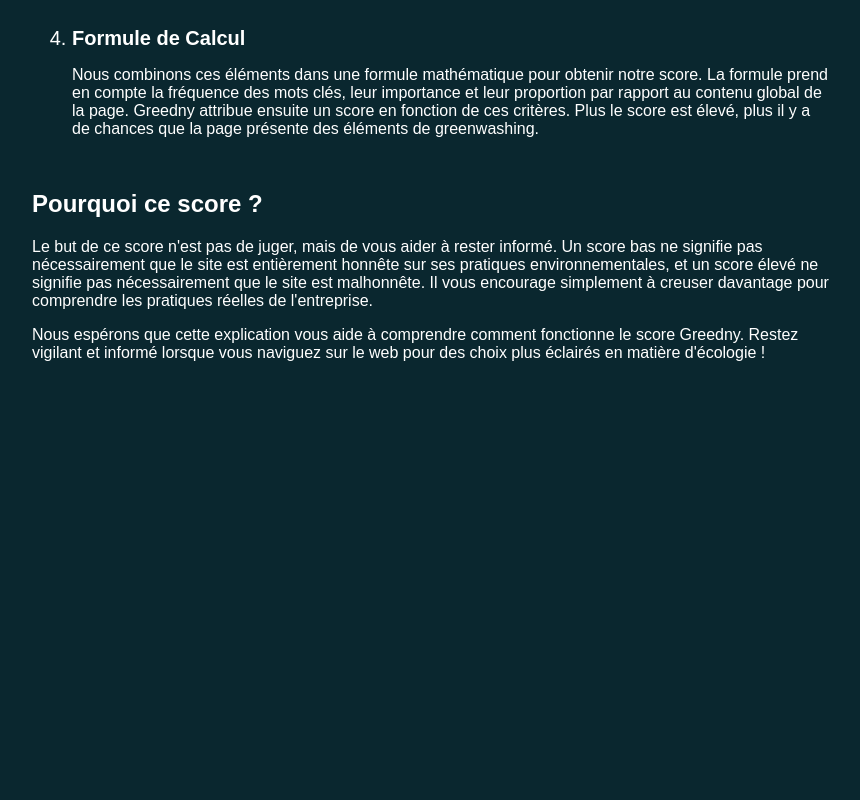
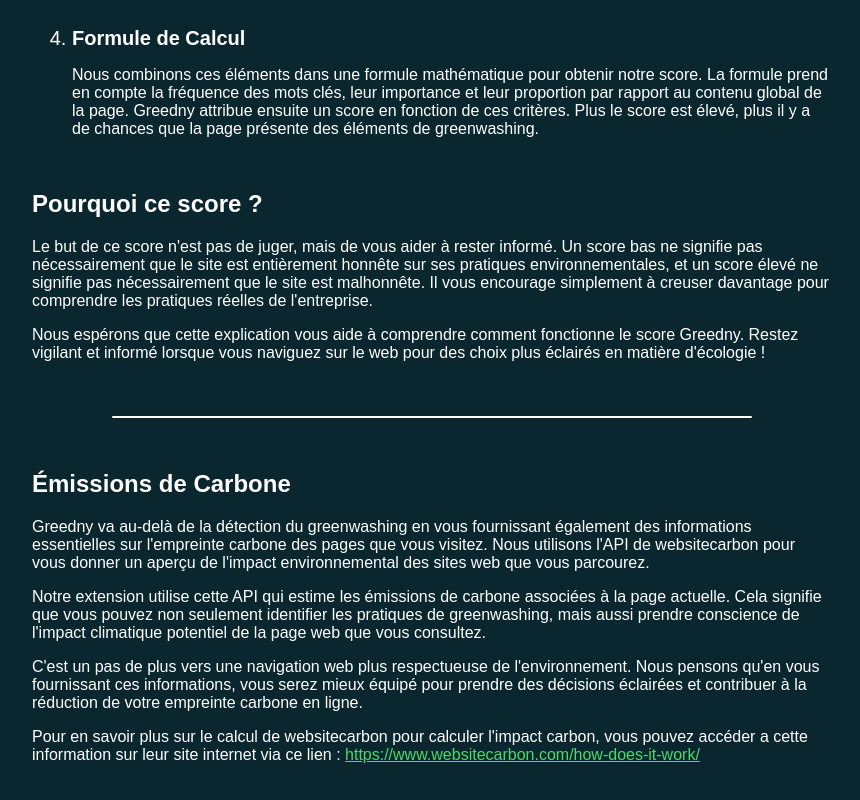
Before and after one commit to aubrian-ecv/hackathon-2023, a browser extension: page about.html in a window 1280 px wide. Shown: the part 1549-2349 px from the top of the page, without its empty margins (208-1068 px from the left). Before the commit the page ends 1947 px from the top, so only its background shows below. Drawn offline with Linux system fonts and the light colour scheme; a web font is replaced by a local one.

Commit message:
:sparkles: Add section about carbon and update CSS.

```diff
--- a/about.css
+++ b/about.css
@@ -34,3 +34,24 @@
     font-size: 1.25rem;
     padding-top: 15px;
 }
+
+a {
+    color: #48DC68
+}
+
+.greedny-score {
+    position: relative;
+    padding-bottom: 2.5rem;
+}
+.greedny-score::after {
+    position: absolute;
+    bottom: 0;
+    left: 0;
+    right: 0;
+    content: '';
+    width: 80%;
+    height: 2px;
+    border-radius: 2px;
+    background-color: white;
+    margin: 0 auto;
+}
--- a/about.html
+++ b/about.html
@@ -15,35 +15,46 @@
         <h1 class="title">Greedny</h1>
     </div>
 
+    <section class="greedny-score">
         <h2>Comprendre le Score de Greedny</h1>
 
-    <p>Bienvenue sur Greedny, l'extension Chrome dédiée à vous aider à déceler le greenwashing sur les pages que vous
-        consultez. Nous croyons en la transparence et en la responsabilité environnementale des entreprises, c'est
+            <p>Bienvenue sur Greedny, l'extension Chrome dédiée à vous aider à déceler le greenwashing sur les pages que
+                vous
+                consultez. Nous croyons en la transparence et en la responsabilité environnementale des entreprises,
+                c'est
                 pourquoi nous avons créé cet outil pour vous.</p>
 
             <h2>Comment fonctionne Greedny ?</h2>
 
-    <p>Notre extension utilise une méthodologie de calcul sophistiquée pour évaluer le score de greenwashing d'une page
-        web. Cependant, il est essentiel de comprendre que ce score peut varier en fonction du type de page que vous
+            <p>Notre extension utilise une méthodologie de calcul sophistiquée pour évaluer le score de greenwashing
+                d'une page
+                web. Cependant, il est essentiel de comprendre que ce score peut varier en fonction du type de page que
+                vous
                 consultez. Le score est plus pertinent sur les pages produits, car elles contiennent généralement plus
                 d'informations spécifiques sur les produits et les pratiques des fabricants.</p>
 
             <h2>Pourquoi un score bas ne signifie pas nécessairement une absence de greenwashing ?</h2>
 
-    <p>Un score bas sur Greedny ne garantit pas que le site web ou le fabricant ne pratique pas le greenwashing. Il
-        indique simplement que la page actuelle présente moins d'indices de greenwashing par rapport à d'autres pages
-        que nous avons analysées. Il est crucial de rester vigilant et de ne pas vous fier uniquement au score.</p>
+            <p>Un score bas sur Greedny ne garantit pas que le site web ou le fabricant ne pratique pas le greenwashing.
+                Il
+                indique simplement que la page actuelle présente moins d'indices de greenwashing par rapport à d'autres
+                pages
+                que nous avons analysées. Il est crucial de rester vigilant et de ne pas vous fier uniquement au score.
+            </p>
 
             <h2>Pourquoi un score élevé ne garantit pas l'absence de greenwashing ?</h2>
 
             <p>De même, un score élevé ne signifie pas automatiquement que le site web ou le fabricant est exempt de
-        greenwashing. Il suggère simplement que la page actuelle présente moins d'indices de greenwashing que d'autres
+                greenwashing. Il suggère simplement que la page actuelle présente moins d'indices de greenwashing que
+                d'autres
                 pages. Cela ne remplace pas la nécessité de faire des recherches approfondies.</p>
 
             <h2>L'objectif de Greedny</h2>
 
-    <p>Notre objectif principal est d'informer les utilisateurs et de les encourager à se renseigner davantage sur les
-        fabricants et les produits. Le score de Greedny est conçu comme un point de départ pour susciter la curiosité et
+            <p>Notre objectif principal est d'informer les utilisateurs et de les encourager à se renseigner davantage
+                sur les
+                fabricants et les produits. Le score de Greedny est conçu comme un point de départ pour susciter la
+                curiosité et
                 l'engagement dans la recherche d'informations plus détaillées sur les pratiques environnementales des
                 entreprises.</p>
 
@@ -51,23 +62,30 @@
 
             <ol>
                 <li><strong>Mots Clés</strong>
-            <p>Nous commençons par analyser le contenu de la page pour rechercher des mots clés liés au greenwashing.
-                Par exemple, des termes comme "écologique," "responsable," ou "vert" peuvent être pris en compte. Plus
+                    <p>Nous commençons par analyser le contenu de la page pour rechercher des mots clés liés au
+                        greenwashing.
+                        Par exemple, des termes comme "écologique," "responsable," ou "vert" peuvent être pris en
+                        compte. Plus
                         il y a de ces mots clés, plus le score augmente.</p>
                 </li>
                 <li><strong>Poids des Mots Clés</strong>
-            <p>Ensuite, nous regardons à quel point ces mots clés sont importants sur la page. Par exemple, si un site
-                utilise fréquemment des termes écologiques dans de gros titres ou des descriptions de produits, cela
+                    <p>Ensuite, nous regardons à quel point ces mots clés sont importants sur la page. Par exemple, si
+                        un site
+                        utilise fréquemment des termes écologiques dans de gros titres ou des descriptions de produits,
+                        cela
                         compte davantage que s'ils sont cachés dans de petits paragraphes.</p>
                 </li>
                 <li><strong>Proportion de Mots Clés</strong>
-            <p>Nous considérons également combien de mots de la page sont liés au greenwashing par rapport au nombre
+                    <p>Nous considérons également combien de mots de la page sont liés au greenwashing par rapport au
+                        nombre
                         total de mots sur la page. Cela nous donne une idée de l'importance relative de ces mots.</p>
                 </li>
                 <li><strong>Formule de Calcul</strong>
                     <p>Nous combinons ces éléments dans une formule mathématique pour obtenir notre score. La
-                formule prend en compte la fréquence des mots clés, leur importance et leur proportion par rapport au
-                contenu global de la page. Greedny attribue ensuite un score en fonction de ces critères. Plus le score
+                        formule prend en compte la fréquence des mots clés, leur importance et leur proportion par
+                        rapport au
+                        contenu global de la page. Greedny attribue ensuite un score en fonction de ces critères. Plus
+                        le score
                         est élevé, plus il y a de chances que la page présente des éléments de greenwashing.</p>
                 </li>
             </ol>
@@ -75,12 +93,35 @@
             <h2>Pourquoi ce score ?</h2>
 
             <p>Le but de ce score n'est pas de juger, mais de vous aider à rester informé. Un score bas ne signifie pas
-        nécessairement que le site est entièrement honnête sur ses pratiques environnementales, et un score élevé ne
-        signifie pas nécessairement que le site est malhonnête. Il vous encourage simplement à creuser davantage pour
+                nécessairement que le site est entièrement honnête sur ses pratiques environnementales, et un score
+                élevé ne
+                signifie pas nécessairement que le site est malhonnête. Il vous encourage simplement à creuser davantage
+                pour
                 comprendre les pratiques réelles de l'entreprise.</p>
 
-    <p>Nous espérons que cette explication vous aide à comprendre comment fonctionne le score Greedny. Restez vigilant
+            <p>Nous espérons que cette explication vous aide à comprendre comment fonctionne le score Greedny. Restez
+                vigilant
                 et informé lorsque vous naviguez sur le web pour des choix plus éclairés en matière d'écologie !</p>
+    </section>
+    <section class="carbon-score">
+        <h2>Émissions de Carbone</h2>
+
+        <p>Greedny va au-delà de la détection du greenwashing en vous fournissant également des informations
+            essentielles sur l'empreinte carbone des pages que vous visitez. Nous utilisons l'API
+            de <span lang="en">websitecarbon</span> pour vous donner un aperçu de l'impact environnemental des sites web que vous
+            parcourez.</p>
+
+        <p>Notre extension utilise cette API qui estime les émissions de carbone associées à la page actuelle. Cela
+            signifie que vous pouvez non seulement identifier les pratiques de greenwashing, mais aussi prendre
+            conscience de l'impact climatique potentiel de la page web que vous consultez.</p>
+
+        <p>C'est un pas de plus vers une navigation web plus respectueuse de l'environnement. Nous pensons qu'en vous
+            fournissant ces informations, vous serez mieux équipé pour prendre des décisions éclairées et contribuer à
+            la réduction de votre empreinte carbone en ligne.</p>
+
+        <p>Pour en savoir plus sur le calcul de websitecarbon pour calculer l'impact carbon, vous pouvez accéder a cette information sur leur site internet via ce lien : <a href="https://www.websitecarbon.com/how-does-it-work/">https://www.websitecarbon.com/how-does-it-work/</a></p>
+    </section>
+
 </body>
 
 </html>
```
Lines whose indentation alone changed are shown as unchanged.
